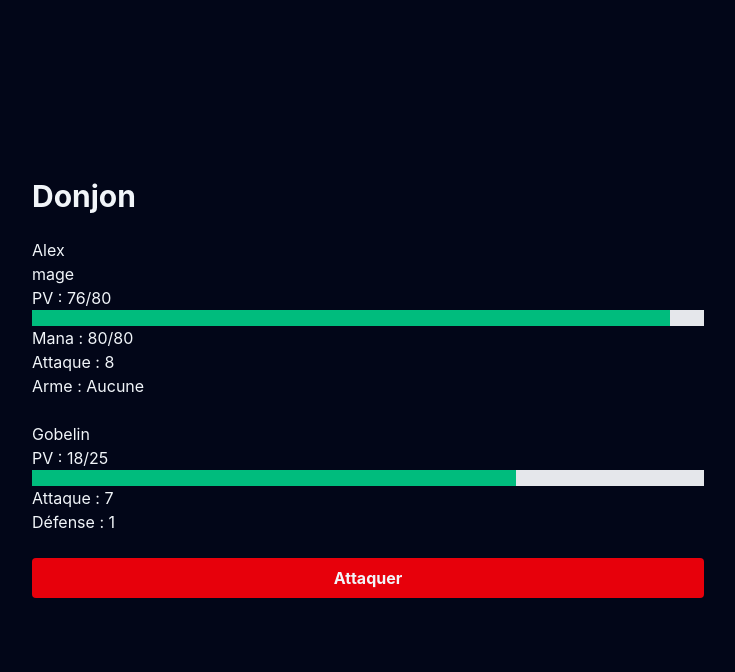
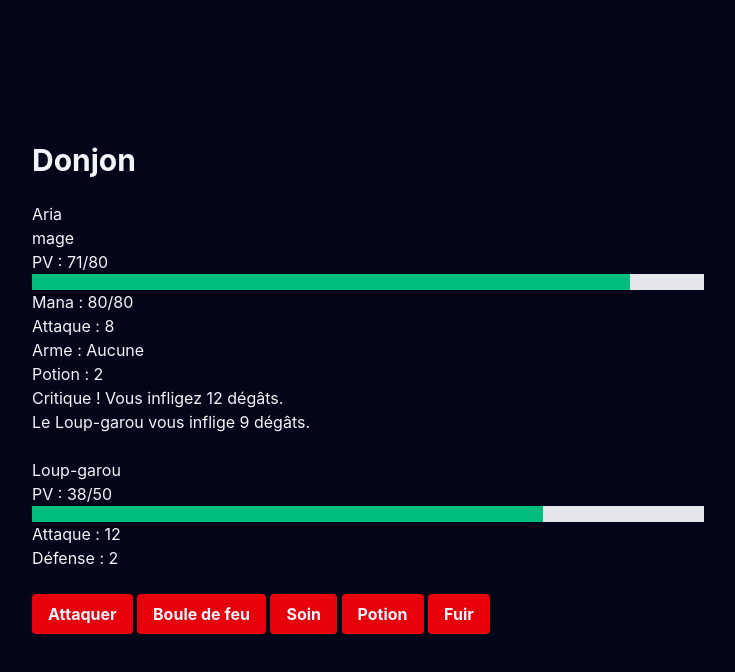
Before and after one commit to alexandre-delsol/typescript-dungeon, a website built with Vite: page index.html in a window 1280 px wide. Both pictures are taken after a click on the button "Attaquer". Shown: the whole page, without its empty margins (272-1007 px from the left). Built offline with nearby package versions, Linux system fonts and the light colour scheme.

Commit message:
palier 9

```diff
--- a/index.html
+++ b/index.html
@@ -25,6 +25,8 @@ flex items-center justify-center p-5">
       <p>Mana : <span id="heros-mana"></span></p>
       <p>Attaque : <span id="heros-attaque"></span></p>
       <p>Arme : <span id="heros-arme"></span></p>
+      <p>Potion : <span id="heros-potions"></span></p>
+      <ol id="journal"></ol>
     </article>
 
     <article id="monstre">
@@ -39,10 +41,31 @@ flex items-center justify-center p-5">
       <p>Attaque : <span id="monstre-attaque"></span></p>
       <p>Défense : <span id="monstre-defense"></span></p>
     </article>
+    <div id="actions">
 
-    <button id="attaquer" type="button" class="cursor-pointer rounded bg-red-600 px-4 py-2 font-bold hover:bg-red-700">
-      Attaquer
-    </button>
+      <button data-action="attaquer" type="button"
+        class="cursor-pointer rounded bg-red-600 px-4 py-2 font-bold hover:bg-red-700">
+        Attaquer
+      </button>
+      <button data-action="boule de feu" type="button"
+        class="cursor-pointer rounded bg-red-600 px-4 py-2 font-bold hover:bg-red-700">
+        Boule de feu
+      </button>
+      <button data-action="soin" type="button"
+        class="cursor-pointer rounded bg-red-600 px-4 py-2 font-bold hover:bg-red-700">
+        Soin
+      </button>
+      <button data-action="potion" type="button"
+        class="cursor-pointer rounded bg-red-600 px-4 py-2 font-bold hover:bg-red-700">
+        Potion
+      </button>
+      <button data-action="fuir" type="button"
+        class="cursor-pointer rounded bg-red-600 px-4 py-2 font-bold hover:bg-red-700">
+        Fuir
+      </button>
+
+
+    </div>
     <p id="annonce"></p>
   </main>
   <script type="module" src="/src/main.ts"></script>
--- a/src/main.ts
+++ b/src/main.ts
@@ -1,147 +1,143 @@
 import $ from "jquery"
 import "./style.css"
 
-// Point d'entrée : seul fichier qui utilise jQuery.
-// Les règles du jeu sont dans les autres fichiers de src/.
-
-// Imports : décommenter ceux du palier en cours (pas avant : les fonctions importées doivent exister).
-
 // Palier 2
 import { couleurBarre, pourcentage } from "./affichage"
-import { attaqueTotale, creerHeros } from "./heros"
+import { creerHeros } from "./heros"
 import type { Heros } from "./heros"
 
 // Palier 5
-import { blesserHeros, blesserMonstre, calculerDegats, estVivant } from "./combat"
 import { lancerDe } from "./de"
 import { monstreAuHasard } from "./monstres"
 import type { Monstre } from "./monstres"
 
 // Palier 9
-// import { jouerTour, lireAction } from "./actions"
-// import type { Combat } from "./actions"
-// import { Journal } from "./journal"
-// import { compterPotions } from "./objets"
+import { jouerTour, lireAction } from "./actions"
+import type { Combat } from "./actions"
+import { Journal } from "./journal"
+import { compterPotions } from "./objets"
+import { estVivant } from "./combat"
 
 // Palier 12
+//
 // import { avancer, combattre, commencer, nouvellePartie, score } from "./partie"
+//
 // import type { Etape, Partie } from "./partie"
+//
 // import { lireClasse, lireNom } from "./saisie"
 
-
-// --- Palier 2 : la carte du héros ---
-let heros = creerHeros("Alex", "mage");
+// --- Affichage du héros ---
 
 function afficherHeros(heros: Heros): void {
-    const pvPourcentage = pourcentage(heros.pv, heros.pvMax);
+    const pvPourcentage = pourcentage(heros.pv, heros.pvMax)
 
-    $("#heros-nom").text(heros.nom);
-    $("#heros-classe").text(heros.classe);
+    $("#heros-nom").text(heros.nom)
+    $("#heros-classe").text(heros.classe)
 
-    $("#heros-pv").text(`${heros.pv}/${heros.pvMax}`);
+    $("#heros-pv").text(`${heros.pv}/${heros.pvMax}`)
     $("#heros-pv-barre")
         .css("width", `${pvPourcentage}%`)
-        .addClass(couleurBarre(pvPourcentage));
+        .addClass(couleurBarre(pvPourcentage))
 
-    $("#heros-mana").text(`${heros.mana}/${heros.manaMax}`);
-    $("#heros-attaque").text(heros.attaque);
-
-    $("#heros-arme").text(heros.arme?.nom ?? "Aucune");
+    $("#heros-mana").text(`${heros.mana}/${heros.manaMax}`)
+    $("#heros-attaque").text(heros.attaque)
+    $("#heros-arme").text(heros.arme?.nom ?? "Aucune")
 }
 
-// heros = { ...creerHeros("Alex", "mage"), pv: 40 };
-// heros = { ...creerHeros("Alex", "mage"), pv: 1 };
+// --- Affichage du monstre ---
+
+function afficherMonstre(monstre: Monstre): void {
+    const pvPourcentage = pourcentage(monstre.pv, monstre.pvMax)
+
+    $("#monstre-nom").text(monstre.nom)
+
+    $("#monstre-pv").text(`${monstre.pv}/${monstre.pvMax}`)
+    $("#monstre-pv-barre")
+        .css("width", `${pvPourcentage}%`)
+        .addClass(couleurBarre(pvPourcentage))
+
+    $("#monstre-attaque").text(monstre.attaque)
+    $("#monstre-defense").text(monstre.defense)
+}
+
+// --- Palier 9 : combat complet ---
+
+let combat: Combat = {
+    heros: creerHeros("Aria", "mage"),
+    monstre: monstreAuHasard(2, lancerDe)
+}
+
+let termine = false
+const journal = new Journal(6)
 
 
-// --- Palier 5 : premier combat (ces deux variables remplacent le héros du palier 2) ---
+function afficherJournal(): void {
+    $("#journal").empty()
+
+    journal.lire().forEach((message) => {
+        $("<li>")
+            .text(message)
+            .appendTo("#journal")
+    })
+}
 
 
-let monstre = monstreAuHasard(1, lancerDe)
 
-function afficherMonstre(monstre: Monstre): void {
 
-    const pvPourcentage = pourcentage(monstre.pv, monstre.pvMax);
+function afficher(): void {
+    afficherHeros(combat.heros)
+    afficherMonstre(combat.monstre)
 
-    $("#monstre-nom").text(monstre.nom);
+    $("#heros-potions").text(
+        compterPotions(combat.heros.sac)
+    )
 
-    $("#monstre-pv").text(`${monstre.pv}/${monstre.pvMax}`);
-    $("#monstre-pv-barre")
-        .css("width", `${pvPourcentage}%`)
-        .addClass(couleurBarre(pvPourcentage));
+    afficherJournal()
 
-    $("#monstre-attaque").text(monstre.attaque);
-    $("#monstre-defense").text(monstre.defense);
+    $("[data-action]").prop("disabled", termine)
+
 }
 
-function afficher(): void {
-    const combatFini = !estVivant(heros) || !estVivant(monstre);
-    afficherHeros(heros);
-    afficherMonstre(monstre);
-    if (combatFini) {
-        if (!estVivant(heros)) {
-            $("#annonce").text("Vous avez perdu")
-        } else if (!estVivant(monstre)) {
-            $("#annonce").text("Vous avez gagné")
-        }
-    }
-    $("#attaquer").prop("disabled", combatFini);
-}
-afficher();
 
 
-$("#attaquer").on("click", () => {
+$("#actions").on("click", "[data-action]", function () {
+    const action = lireAction($(this).attr("data-action"))
 
-    const degats = calculerDegats(
-        attaqueTotale(heros),
-        monstre.defense
-    );
+    if (action === null) return
 
-    if (estVivant(monstre)) monstre = blesserMonstre(monstre, degats);
-    if (estVivant(monstre)) {
-        const degatsMonstre = calculerDegats(
-            monstre.attaque,
-            heros.defense
-        );
 
-        heros = blesserHeros(heros, degatsMonstre);
+    const tour = jouerTour(combat, action, lancerDe)
+
+    combat = {
+        heros: tour.heros,
+        monstre: tour.monstre
     }
 
-    afficher();
+    if (tour.fuite || !estVivant(combat.heros) || !estVivant(combat.monstre)) {
+        termine = true
+    }
+
+
+    journal.ajouterTous(tour.messages)
+
+    afficher()
 })
 
-// --- Palier 9 : combat complet (remplace l'état et le clic du palier 5) ---
 
-// let combat: Combat = { heros: creerHeros("Aria", "mage"), monstre: monstreAuHasard(2, lancerDe) }
-// let termine = false
-// const journal = new Journal(6)
 
-// function afficherJournal(): void {
-//
-// }
-
-// $("#actions").on("click", "[data-action]", function () {
-//
-// })
-
-// --- Palier 12 : jeu complet (remplace l'état du palier 9) ---
 
 // let partie: Partie = nouvellePartie()
-
-// function appliquer(etape: Etape): void {
+// --- Palier 12 : jeu complet (remplace l'état du palier 9) ---
 //
-// }
-
-// $("#formulaire").on("submit", (event) => {
+// let partie: Partie = nouvellePartie()
 //
-// })
-
-// $("#avancer").on("click", () => {
+// function appliquer(etape: Etape): void { // // }
 //
-// })
-
-// $("#rejouer").on("click", () => {
+// $("#formulaire").on("submit", (event) => { // // })
 //
-// })
-
+// $("#avancer").on("click", () => { // // })
+//
+// $("#rejouer").on("click", () => { // // })
+//
 // Dernière ligne du fichier, à partir du palier 5 :
-// afficher()
+afficher()
```
